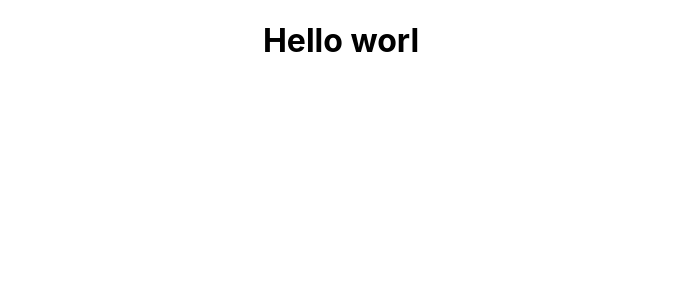
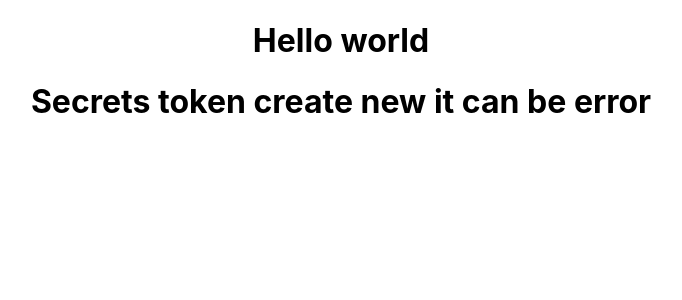
Before and after one commit to junaidirshad098/reactapp1, a React (Create React App) app: page / in a window 1280 px wide. Shown: the top 300 px of the page, without its empty margins (299-981 px from the left). Built offline with nearby package versions, Linux system fonts and the light colour scheme.

Commit message:
Update App.js

```diff
--- a/src/App.js
+++ b/src/App.js
@@ -4,7 +4,8 @@ import './App.css';
 function App() {
   return (
     <div className="App">
-     <h1>Hello worl</h1>
+     <h1>Hello world</h1>
+     <h1>Secrets token create new it can be error </h1>
     </div>
   );
 }
```
